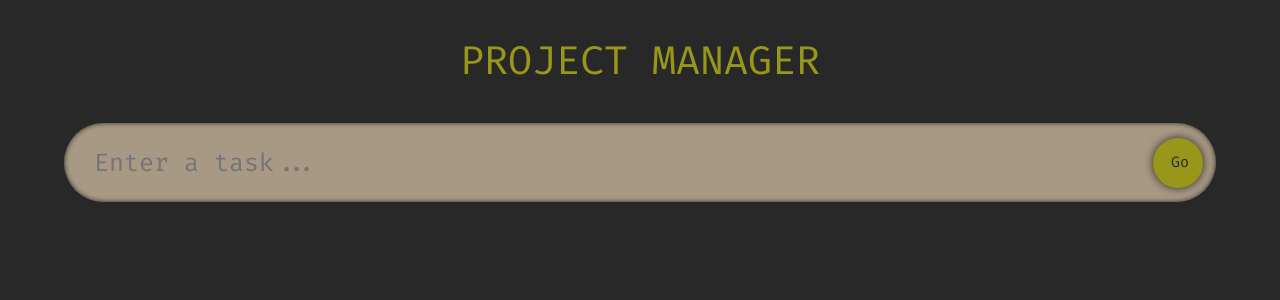
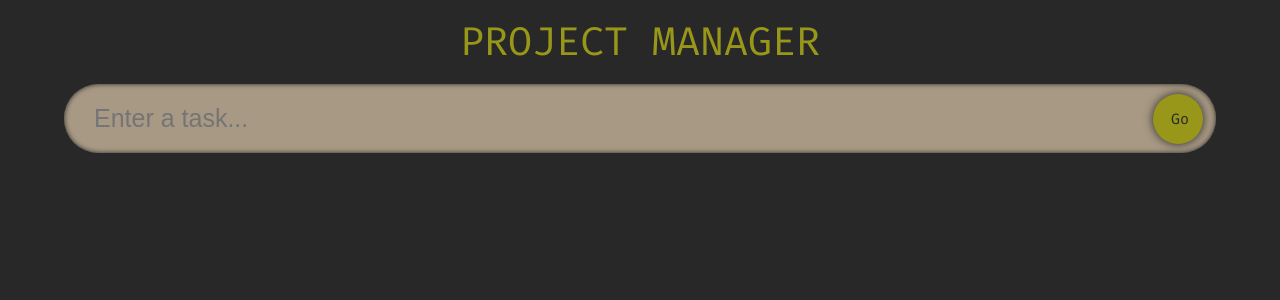
Before and after one commit to Abezzi/project-manager, a React (Vite) app: page / in a window 1280 px wide. Shown: the top 300 px of the page. Built offline with nearby package versions, Linux system fonts and the light colour scheme.

Commit message:
debug: removed dependency of antdesign

```diff
--- a/package.json
+++ b/package.json
@@ -10,7 +10,8 @@
   },
   "dependencies": {
     "react": "^18.2.0",
-    "react-dom": "^18.2.0"
+    "react-dom": "^18.2.0",
+    "react-icons": "^4.4.0"
   },
   "devDependencies": {
     "@types/react": "^18.0.17",
--- a/src/assets/styles/App.css
+++ b/src/assets/styles/App.css
@@ -1,6 +1,5 @@
 /*Fira code font import*/
 @import url('https://fonts.googleapis.com/css2?family=Fira+Code:wght@300;400&display=swap');
-@import 'antd/dist/antd.css';
 
 :root {
   --black: #282828;
```
Also changed, not shown: 1 other file (tests, documents, lock files or other folders).
